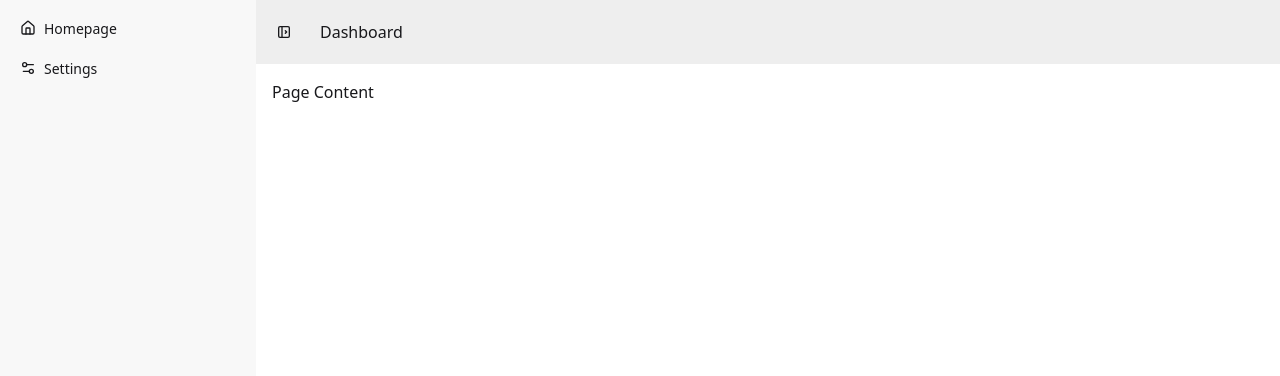
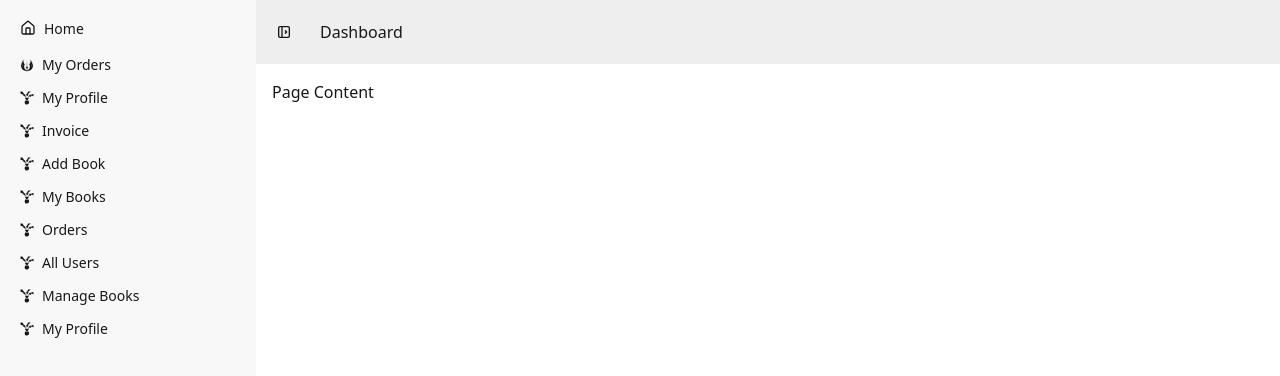
Before and after one commit to MinhajurRahman27/BookCourier-client, a React (Vite) app: page /dashboard in a window 1280 px wide. Both pictures are taken after a click on the label "open sidebar". Shown: the top 376 px of the page. Built offline with nearby package versions, Linux system fonts and the light colour scheme; no server answers.

Commit message:
Created components and path for user, admin, librerian dashboard

```diff
--- a/src/Layout/DashboardLayout.jsx
+++ b/src/Layout/DashboardLayout.jsx
@@ -1,5 +1,7 @@
 import React from "react";
-import { Outlet } from "react-router";
+import { FaJediOrder } from "react-icons/fa";
+import { GiProfit } from "react-icons/gi";
+import { NavLink, Outlet } from "react-router";
 
 const DashboardLayout = () => {
   return (
@@ -47,9 +49,10 @@ const DashboardLayout = () => {
             <ul className="menu w-full grow">
               {/* List item */}
               <li>
-                <button
+                <NavLink
+                  to={"/"}
                   className="is-drawer-close:tooltip is-drawer-close:tooltip-right"
-                  data-tip="Homepage"
+                  data-tip="Home"
                 >
                   {/* Home icon */}
                   <svg
@@ -65,34 +68,119 @@ const DashboardLayout = () => {
                     <path d="M15 21v-8a1 1 0 0 0-1-1h-4a1 1 0 0 0-1 1v8"></path>
                     <path d="M3 10a2 2 0 0 1 .709-1.528l7-5.999a2 2 0 0 1 2.582 0l7 5.999A2 2 0 0 1 21 10v9a2 2 0 0 1-2 2H5a2 2 0 0 1-2-2z"></path>
                   </svg>
-                  <span className="is-drawer-close:hidden">Homepage</span>
-                </button>
+                  <span className="is-drawer-close:hidden">Home</span>
+                </NavLink>
               </li>
 
               {/* List item */}
+
               <li>
-                <button
+                <NavLink
+                  to="/dashboard/myorders"
                   className="is-drawer-close:tooltip is-drawer-close:tooltip-right"
-                  data-tip="Settings"
+                  data-tip="My Orders"
                 >
                   {/* Settings icon */}
-                  <svg
-                    xmlns="http://www.w3.org/2000/svg"
-                    viewBox="0 0 24 24"
-                    strokeLinejoin="round"
-                    strokeLinecap="round"
-                    strokeWidth="2"
-                    fill="none"
-                    stroke="currentColor"
-                    className="my-1.5 inline-block size-4"
-                  >
-                    <path d="M20 7h-9"></path>
-                    <path d="M14 17H5"></path>
-                    <circle cx="17" cy="17" r="3"></circle>
-                    <circle cx="7" cy="7" r="3"></circle>
-                  </svg>
-                  <span className="is-drawer-close:hidden">Settings</span>
-                </button>
+                  <FaJediOrder></FaJediOrder>
+
+                  <span className="is-drawer-close:hidden">My Orders</span>
+                </NavLink>
+              </li>
+              <li>
+                <NavLink
+                  to="/dashboard/myprofile"
+                  className="is-drawer-close:tooltip is-drawer-close:tooltip-right"
+                  data-tip="My Profile"
+                >
+                  {/* Settings icon */}
+                  <GiProfit></GiProfit>
+
+                  <span className="is-drawer-close:hidden">My Profile</span>
+                </NavLink>
+              </li>
+              <li>
+                <NavLink
+                  to="/dashboard/invoice"
+                  className="is-drawer-close:tooltip is-drawer-close:tooltip-right"
+                  data-tip="Invoice"
+                >
+                  {/* Settings icon */}
+                  <GiProfit></GiProfit>
+
+                  <span className="is-drawer-close:hidden">Invoice</span>
+                </NavLink>
+              </li>
+              <li>
+                <NavLink
+                  to="/dashboard/addbook"
+                  className="is-drawer-close:tooltip is-drawer-close:tooltip-right"
+                  data-tip="Add Book"
+                >
+                  {/* Settings icon */}
+                  <GiProfit></GiProfit>
+
+                  <span className="is-drawer-close:hidden">Add Book</span>
+                </NavLink>
+              </li>
+              <li>
+                <NavLink
+                  to="/dashboard/mybooks"
+                  className="is-drawer-close:tooltip is-drawer-close:tooltip-right"
+                  data-tip="My books"
+                >
+                  {/* Settings icon */}
+                  <GiProfit></GiProfit>
+
+                  <span className="is-drawer-close:hidden">My Books</span>
+                </NavLink>
+              </li>
+              <li>
+                <NavLink
+                  to="/dashboard/orders"
+                  className="is-drawer-close:tooltip is-drawer-close:tooltip-right"
+                  data-tip="Orders"
+                >
+                  {/* Settings icon */}
+                  <GiProfit></GiProfit>
+
+                  <span className="is-drawer-close:hidden">Orders</span>
+                </NavLink>
+              </li>
+              <li>
+                <NavLink
+                  to="/dashboard/allusers"
+                  className="is-drawer-close:tooltip is-drawer-close:tooltip-right"
+                  data-tip="All Users"
+                >
+                  {/* Settings icon */}
+                  <GiProfit></GiProfit>
+
+                  <span className="is-drawer-close:hidden">All Users</span>
+                </NavLink>
+              </li>
+              <li>
+                <NavLink
+                  to="/dashboard/managebooks"
+                  className="is-drawer-close:tooltip is-drawer-close:tooltip-right"
+                  data-tip="Manage books"
+                >
+                  {/* Settings icon */}
+                  <GiProfit></GiProfit>
+
+                  <span className="is-drawer-close:hidden">Manage Books</span>
+                </NavLink>
+              </li>
+              <li>
+                <NavLink
+                  to="/dashboard/myprofile"
+                  className="is-drawer-close:tooltip is-drawer-close:tooltip-right"
+                  data-tip="My Profile"
+                >
+                  {/* Settings icon */}
+                  <GiProfit></GiProfit>
+
+                  <span className="is-drawer-close:hidden">My Profile</span>
+                </NavLink>
               </li>
             </ul>
           </div>
--- /dev/null
+++ b/src/Pages/LiberianPage/AddBooks.jsx
@@ -0,0 +1,11 @@
+import React from 'react';
+
+const AddBooks = () => {
+  return (
+    <div>
+      add bookjs
+    </div>
+  );
+};
+
+export default AddBooks;
--- /dev/null
+++ b/src/Pages/LiberianPage/MyBooks.jsx
@@ -0,0 +1,11 @@
+import React from 'react';
+
+const MyBooks = () => {
+  return (
+    <div>
+      my books
+    </div>
+  );
+};
+
+export default MyBooks;
--- /dev/null
+++ b/src/Pages/LiberianPage/Orders.jsx
@@ -0,0 +1,11 @@
+import React from 'react';
+
+const Orders = () => {
+  return (
+    <div>
+      orders
+    </div>
+  );
+};
+
+export default Orders;
--- /dev/null
+++ b/src/Pages/UserPage/Invoice.jsx
@@ -0,0 +1,11 @@
+import React from 'react';
+
+const Invoice = () => {
+  return (
+    <div>
+      invoice
+    </div>
+  );
+};
+
+export default Invoice;
--- /dev/null
+++ b/src/Pages/UserPage/MyOrders.jsx
@@ -0,0 +1,11 @@
+import React from 'react';
+
+const MyOrders = () => {
+  return (
+    <div>
+      my order
+    </div>
+  );
+};
+
+export default MyOrders;
--- /dev/null
+++ b/src/Pages/UserPage/MyProfile.jsx
@@ -0,0 +1,11 @@
+import React from 'react';
+
+const MyProfile = () => {
+  return (
+    <div>
+      my profile
+    </div>
+  );
+};
+
+export default MyProfile;
--- a/src/routes/router.jsx
+++ b/src/routes/router.jsx
@@ -4,6 +4,12 @@ import Home from "../Pages/Home/Home";
 import Login from "../Pages/Login/Login";
 import Register from "../Pages/Register/Register";
 import DashboardLayout from "../Layout/DashboardLayout";
+import MyOrders from "../Pages/UserPage/MyOrders";
+import MyProfile from "../Pages/UserPage/MyProfile";
+import Invoice from "../Pages/UserPage/Invoice";
+import AddBooks from "../Pages/LiberianPage/AddBooks";
+import MyBooks from "../Pages/LiberianPage/MyBooks";
+import Orders from "../Pages/LiberianPage/Orders";
 
 export const router = createBrowserRouter([
   {
@@ -28,6 +34,39 @@ export const router = createBrowserRouter([
   {
     path: "dashboard",
     Component: DashboardLayout,
-    children: [],
+    children: [
+      {
+        path: "myorders",
+        Component: MyOrders,
+      },
+      {
+        path: "myprofile",
+        Component: MyProfile,
+      },
+      {
+        path: "invoice",
+        Component: Invoice,
+      },
+      {
+        path: "addbook",
+        Component: AddBooks,
+      },
+      {
+        path: "mybooks",
+        Component: MyBooks,
+      },
+      {
+        path: "orders",
+        Component: Orders,
+      },
+      {
+        path: "allusers",
+        Component: Orders,
+      },
+      {
+        path: "managebooks",
+        Component: Orders,
+      },
+    ],
   },
 ]);
```
